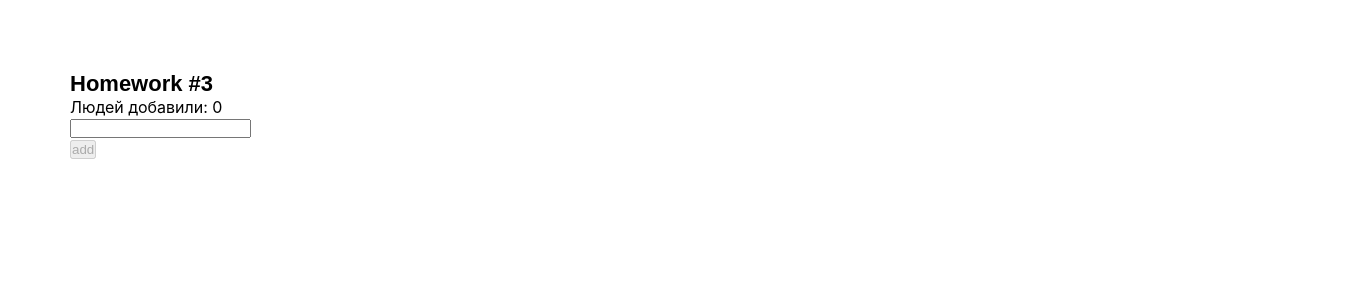
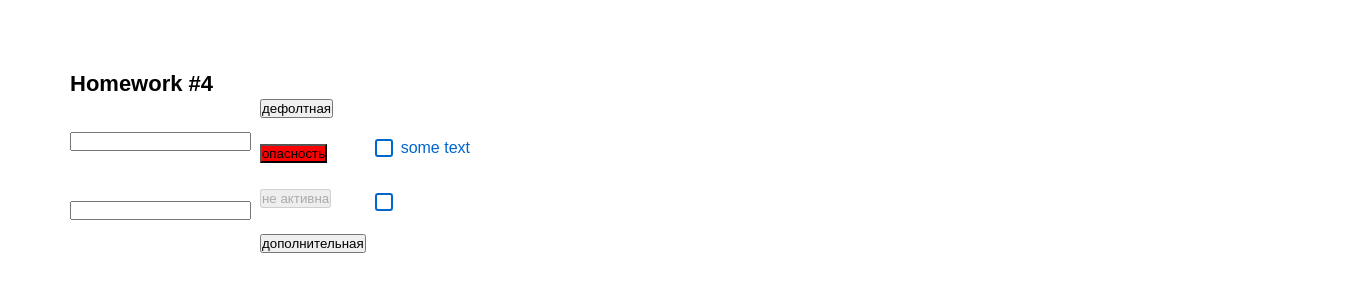
Before and after one commit to gem4ik/hwWithAutoCheck, a React (Create React App) app: page / in a window 1280 px wide. Shown: the top 300 px of the page, 1350 px wide, since content can reach past the window. Built offline with nearby package versions, Linux system fonts and the light colour scheme.

Commit message:
deploy test

```diff
--- a/src/s1-main/App.module.css
+++ b/src/s1-main/App.module.css
@@ -1,7 +1,7 @@
 .App {
 margin: 70px;
     min-height: 373px;
-    width: 1280px;
+    width: 400px;
 }
 
 .hw {
--- a/src/s1-main/App.tsx
+++ b/src/s1-main/App.tsx
@@ -3,6 +3,7 @@ import s from './App.module.css'
 import HW2 from "../s2-homeworks/hw02/HW2";
 import HW3 from "../s2-homeworks/hw03/HW3";
 import HW1 from "../s2-homeworks/hw01/HW1";
+import HW4 from "../s2-homeworks/hw04/HW4";
 
 function App() {
     return (
@@ -11,8 +12,8 @@ function App() {
             <div className={s.Hw2}>
                 {/*<HW2/>*/}
             </div>
-            <HW3/>
-            {/*<HW4/>*/}
+            {/*<HW3/>*/}
+            <HW4/>
 
             {/*при выполнении дз 5 и более - закомментировать здесь дз 1-4, так как они есть внутри дз 5*/}
             {/*<HW5/>*/}
--- a/src/s2-homeworks/hw03/Greeting.tsx
+++ b/src/s2-homeworks/hw03/Greeting.tsx
@@ -26,7 +26,7 @@ const Greeting: React.FC<GreetingPropsType> = (
     }
 ) => {
 
-    const inputClass = error ? `${s.input} ${s.errorInput}` : s.input
+    const inputClass = error ? `${s.errorInput}` : s.input
 
     return (
         <div id={'hw3-form'} className={s.greetingForm}>
--- a/src/s2-homeworks/hw04/HW4.tsx
+++ b/src/s2-homeworks/hw04/HW4.tsx
@@ -3,11 +3,8 @@ import s2 from '../../s1-main/App.module.css'
 import Stand from './Stand'
 
 /*
-* 1 - понять (и простить) SuperInputText
-* 2 - в зависимости от типа и дизэйбла прицепить нужный класс в SuperButton.tsx (строка 21)
 * 3 - дописать onChangeCallback в SuperCheckbox.tsx чтоб оба чекбокса работали на стенде
-* 4 - сделать стили в соответствии с дизайном
-* */
+*  */
 
 const HW4 = () => {
     return (
--- a/src/s2-homeworks/hw04/Stand.tsx
+++ b/src/s2-homeworks/hw04/Stand.tsx
@@ -6,6 +6,7 @@ import SuperButton from './common/c2-SuperButton/SuperButton'
 
 const Stand = () => {
     const [stateForAllInputs, setValue] = useState<string>('')
+
     const [error, setError] = useState<string>('')
 
     const [stateForAllCheckboxes, setChecked] = useState<boolean>(false)
@@ -43,14 +44,17 @@ const Stand = () => {
             <div className={s.buttons}>
                 {/*обычная кнопка:*/}
                 <div>
-                    <SuperButton id={'hw4-super-button-default'}>
-                        default
+                    <SuperButton
+                        id={'hw4-super-button-default'}>
+                        дефолтная
                     </SuperButton>
                 </div>
                 {/*красная кнопка:*/}
                 <div>
-                    <SuperButton id={'hw4-super-button-red'} xType={'red'}>
-                        red
+                    <SuperButton
+                        id={'hw4-super-button-red'}
+                        xType={'red'}>
+                        опасность
                     </SuperButton>
                 </div>
                 {/*задизэйбленная кнопка:*/}
@@ -60,7 +64,7 @@ const Stand = () => {
                         xType={'red'}
                         disabled
                     >
-                        disabled
+                        не активна
                     </SuperButton>
                 </div>
                 {/*задизэйбленная кнопка:*/}
@@ -69,7 +73,7 @@ const Stand = () => {
                         id={'hw4-super-button-secondary'}
                         xType={'secondary'}
                     >
-                        secondary
+                        дополнительная
                     </SuperButton>
                 </div>
             </div>
--- a/src/s2-homeworks/hw04/common/c1-SuperInputText/SuperInputText.tsx
+++ b/src/s2-homeworks/hw04/common/c1-SuperInputText/SuperInputText.tsx
@@ -36,13 +36,11 @@ const SuperInputText: React.FC<SuperInputTextPropsType> = (
     }
 ) => {
     const onChangeCallback = (e: ChangeEvent<HTMLInputElement>) => {
-        onChange?.(e) // если есть пропс onChange, то передать ему е (поскольку onChange не обязателен)
-
+        onChange?.(e)
         onChangeText?.(e.currentTarget.value)
     }
     const onKeyPressCallback = (e: KeyboardEvent<HTMLInputElement>) => {
         onKeyPress?.(e)
-
         onEnter && // если есть пропс onEnter
         e.key === 'Enter' && // и если нажата кнопка Enter
         onEnter() // то вызвать его
--- a/src/s2-homeworks/hw04/common/c2-SuperButton/SuperButton.module.css
+++ b/src/s2-homeworks/hw04/common/c2-SuperButton/SuperButton.module.css
@@ -11,6 +11,7 @@
 }
 
 .red {
+    background-color: red;
 }
 
 .default:hover {
--- a/src/s2-homeworks/hw04/common/c2-SuperButton/SuperButton.tsx
+++ b/src/s2-homeworks/hw04/common/c2-SuperButton/SuperButton.tsx
@@ -17,18 +17,12 @@ const SuperButton: React.FC<SuperButtonPropsType> = (
         ...restProps // все остальные пропсы попадут в объект restProps, там же будет children
     }
 ) => {
-    const finalClassName = s.button
-        // + (disabled
-        //         ? ...
-        //         : xType === 'red'
-        //             ? ...
-        + (className ? ' ' + className : '') // задачка на смешивание классов
-
+    const finalClassName =`${s.button}  ${disabled ? s.disabled : xType === 'red' ? s.red : xType === 'secondary' ? s.secondary : s.default}`;
     return (
         <button
             disabled={disabled}
             className={finalClassName}
-            {...restProps} // отдаём кнопке остальные пропсы если они есть (children там внутри)
+            {...restProps}
         />
     )
 }
--- a/src/s2-homeworks/hw04/common/c3-SuperCheckbox/SuperCheckbox.tsx
+++ b/src/s2-homeworks/hw04/common/c3-SuperCheckbox/SuperCheckbox.tsx
@@ -20,19 +20,20 @@ const SuperCheckbox: React.FC<SuperCheckboxPropsType> = (
         onChangeChecked,
         className,
         spanClassName,
-        children, // в эту переменную попадёт текст, типизировать не нужно так как он затипизирован в React.FC
+        children,
         id,
 
-        ...restProps // все остальные пропсы попадут в объект restProps
+        ...restProps
     }
 ) => {
-    const onChangeCallback = (e: ChangeEvent<HTMLInputElement>) => {
-        // задачка на написание онченджа
-
-    }
-
     const finalInputClassName = s.checkbox
         + (className ? ' ' + className : '')
+
+    const onChangeCallback = (e: ChangeEvent<HTMLInputElement>) => {
+        onChange?.(e)
+
+        onChangeChecked?.(e.currentTarget.checked)
+    }
 
     return (
         <label className={s.label}>
@@ -41,7 +42,7 @@ const SuperCheckbox: React.FC<SuperCheckboxPropsType> = (
                 type={'checkbox'}
                 onChange={onChangeCallback}
                 className={finalInputClassName}
-                {...restProps} // отдаём инпуту остальные пропсы если они есть (checked например там внутри)
+                {...restProps}
             />
             {children && (
                 <span
@@ -51,7 +52,7 @@ const SuperCheckbox: React.FC<SuperCheckboxPropsType> = (
                     {children}
                 </span>
             )}
-        </label> // благодаря label нажатие на спан передастся в инпут
+        </label>
     )
 }
 
```
